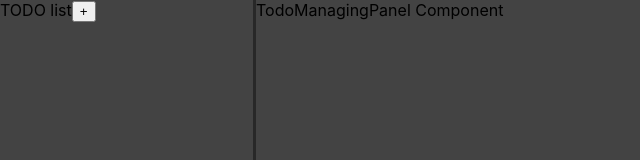
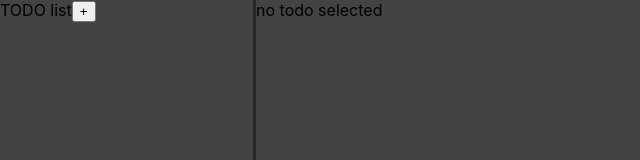
Before and after one commit to Doomsdhg/todo, a React (Create React App) app: page / in a window 1280 px wide. Shown: the top 160 px of the page, without its empty margins (0-640 px from the left). Built offline with nearby package versions, Linux system fonts and the light colour scheme.

Commit message:
TODO-2: todo managing panel implemented, functionality of editing name and status of todo implemented

```diff
--- a/src/components/TodoItemCard/TodoItemCard.tsx
+++ b/src/components/TodoItemCard/TodoItemCard.tsx
@@ -1,4 +1,5 @@
-import { FC } from 'react';
+import { FC, useContext } from 'react';
+import { SelectedTodoContext } from '../../context/SelectedTodoContext';
 import { Todo } from '../TodoList/TodoList';
 import './TodoItemCard.scss';
 
@@ -11,10 +12,19 @@ export interface TodoItemCardProps extends Todo {
 }
 
 export const TodoItemCard: FC<TodoItemCardProps> = (props: TodoItemCardProps) => {
-  return <div className="todo-item-card-wrapper">
+  const {setSelectedTodo, setSelectedTodoIndex} = useContext(SelectedTodoContext);
+
+  const selectThisTodo = () => {
+    setSelectedTodo(new Todo(props.name, props.status));
+    setSelectedTodoIndex(props.index);
+  }
+
+  return (
+  <div className="todo-item-card-wrapper" onClick={() => selectThisTodo()}>
     <span>{props.name}</span>
     <button onClick={() => props.deleteCallback(props.index)}>X</button>
   </div>
+  )
 };
 
 export default TodoItemCard;
--- a/src/components/TodoManagingPanel/TodoManagingPanel.tsx
+++ b/src/components/TodoManagingPanel/TodoManagingPanel.tsx
@@ -1,14 +1,44 @@
-import React, { FC } from 'react';
+import React, { FC, useContext, useState } from 'react';
+import { SelectedTodoContext } from '../../context/SelectedTodoContext';
+import { useLocalStorage } from '../../hooks/localStorageHooks';
+import { Todo } from '../TodoList/TodoList';
 import './TodoManagingPanel.scss';
 
 interface TodoManagingPanelProps {}
 
-const TodoManagingPanel: FC<TodoManagingPanelProps> = () => (
-  <div className="todo-managing-panel-container">
-    <span>
-      TodoManagingPanel Component
-    </span>
-  </div>
-);
+const TodoManagingPanel: FC<TodoManagingPanelProps> = () => {
+  const {selectedTodo, selectedTodoIndex} = useContext(SelectedTodoContext);
+  const [todosArray, setTodosArray] = useLocalStorage<Todo[]>('todos', []);
+  const [todoName, setTodoName] = useState<string>(selectedTodo.name);
+  const [todoStatus, setTodoStatus] = useState<string>(selectedTodo.status);
+  const noTodoSelected = selectedTodo.name === '' && selectedTodo.status === '';
+
+  const saveChanges = () => {
+    const newArray: Todo[] = [...todosArray];
+    newArray[selectedTodoIndex] = new Todo(todoName, todoStatus);
+    setTodosArray([...newArray]);
+  }
+
+  return (
+    noTodoSelected ?
+    <span>no todo selected</span> :
+    <div className="todo-managing-panel-container">
+      <div>
+        <form>
+          <input type="text" defaultValue={selectedTodo.name} onChange={(e) => setTodoName(e.target.value)}>
+          </input>
+        </form>
+        <form>
+          <select onChange={(e) => setTodoStatus(e.target.value)}>
+            <option selected={selectedTodo.status === "awaits"}>awaits</option>
+            <option selected={selectedTodo.status === "in process"}>in process</option>
+            <option selected={selectedTodo.status === "finished"}>finished</option>
+          </select>
+        </form>
+        <button onClick={() => saveChanges()}>save</button>
+      </div>
+    </div>
+  )
+};
 
 export default TodoManagingPanel;
--- /dev/null
+++ b/src/context/SelectedTodoContext.ts
@@ -0,0 +1,23 @@
+import React, { Dispatch, SetStateAction } from "react";
+import { Todo } from "../components/TodoList/TodoList";
+
+class _selectedTodoContext {
+    selectedTodo: Todo;
+    setSelectedTodo: Dispatch<SetStateAction<Todo>>;
+    selectedTodoIndex: number;
+    setSelectedTodoIndex: Dispatch<SetStateAction<number>>;
+
+    constructor(
+        selectedTodo: Todo,
+        setSelectedTodo: Dispatch<SetStateAction<Todo>>,
+        selectedTodoIndex: number,
+        setSelectedTodoIndex: Dispatch<SetStateAction<number>>){
+        this.selectedTodo = selectedTodo;
+        this.setSelectedTodo = setSelectedTodo;
+        this.selectedTodoIndex = selectedTodoIndex;
+        this.setSelectedTodoIndex = setSelectedTodoIndex;
+    }
+}
+
+export const SelectedTodoContext = React.createContext<_selectedTodoContext>
+(new _selectedTodoContext({name: '', status: ''}, ()=>{}, 0, ()=>{}));
--- a/src/pages/MainPage/MainPage.tsx
+++ b/src/pages/MainPage/MainPage.tsx
@@ -1,13 +1,20 @@
-import TodoList from '../../components/TodoList/TodoList';
+import { useState } from 'react';
+import TodoList, { Todo } from '../../components/TodoList/TodoList';
 import TodoManagingPanel from '../../components/TodoManagingPanel/TodoManagingPanel';
+import { SelectedTodoContext } from '../../context/SelectedTodoContext';
 import './MainPage.scss';
 
 export function MainPage(){
+  const [selectedTodo, setSelectedTodo] = useState(new Todo('',''));
+  const [selectedTodoIndex, setSelectedTodoIndex] = useState<number>(0);
+
   return (
-    <div className="main-page-container">
-      <TodoList />
-      <TodoManagingPanel />
-    </div>
+    <SelectedTodoContext.Provider value={{selectedTodo, setSelectedTodo, selectedTodoIndex, setSelectedTodoIndex}}>
+      <div className="main-page-container">
+        <TodoList />
+        <TodoManagingPanel />
+      </div>
+    </SelectedTodoContext.Provider>
 )};
 
 export default MainPage;
```
